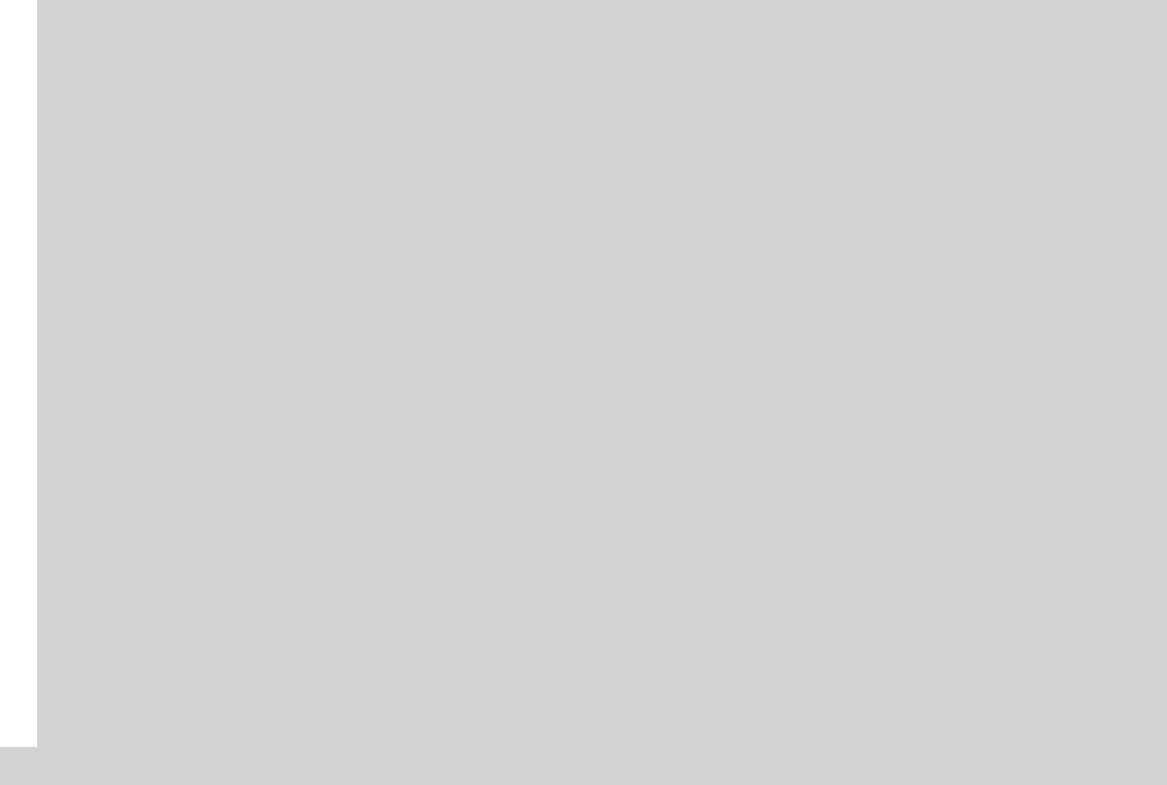
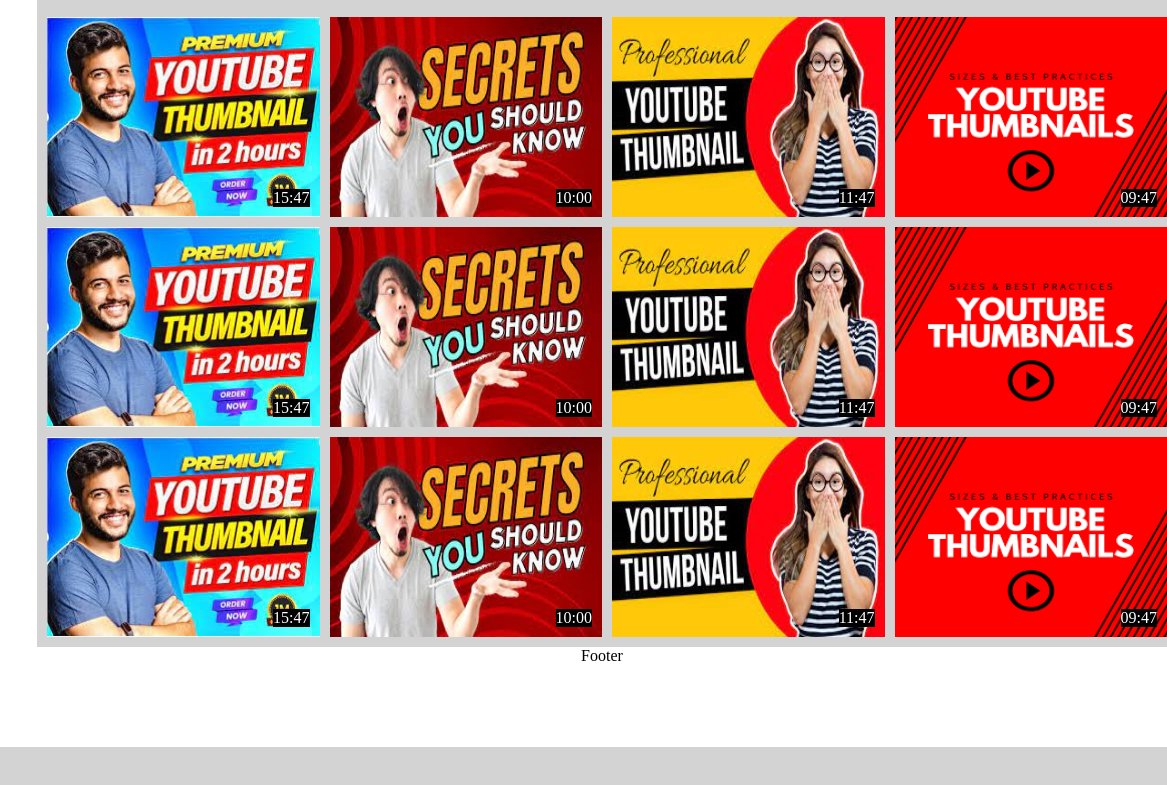
Before and after one commit to partho-dev/Websites, a plain HTML site: page YouTube-sidebar/YouTube-side.html in a window 1280 px wide. Shown: the part 53-838 px from the top of the page, 113-1280 px from the left. Drawn offline with Linux system fonts and the light colour scheme.

Commit message:
Added the YouTube Home page development

```diff
--- a/YouTube-sidebar/YouTube-side.css
+++ b/YouTube-sidebar/YouTube-side.css
@@ -1,9 +1,9 @@
 body{
-    height: 2000px;
+    height: 1000px;
     margin: 0;
     background-color: lightgray;
-    margin-top: 75px;
-    margin-left: 250px;
+    margin-top: 70px;
+    margin-left: 160px;
 
 }
 
@@ -20,6 +20,7 @@
     flex-direction: row;
     justify-content: space-between;
     background-color: #fff;
+    z-index: 1;
 }
 
 .left-section{
@@ -166,3 +167,45 @@
     font-weight: 700;
 
 }
+
+
+                /* Body Video section  */
+
+.video-section{
+    display: grid;
+    grid-template-columns: 1fr 1fr 1fr 1fr;
+    /* background-color: lightpink; */
+    column-gap: 10px;
+    row-gap: 10px;
+}
+
+.individual-video{
+    height: 200px;
+    background-color: lightblue;
+    position: relative;
+}
+
+.video-duration{
+    background-color: black;
+    color: white;
+    position: absolute;
+    right: 10px;
+    bottom: 10px;
+}
+
+.video-thumbnails{
+    width: 100%;
+    height: 100%;
+}
+
+/* Footer  */
+
+.footer{
+    position: fixed;
+    bottom: 0;
+    left: 150px;
+    right: 0;
+    background-color: white;
+    height: 100px;
+    text-align: center;
+}
--- a/YouTube-sidebar/YouTube-side.html
+++ b/YouTube-sidebar/YouTube-side.html
@@ -34,6 +34,48 @@
         </div>
     </div>
 
+    <div class="video-section">
+        <div class="individual-video"> <img class="video-thumbnails" src="../assets/thumbnail/YT-Thumbnail.jpeg" alt="">
+            <div class="video-duration"> 15:47 </div>
+        </div>
+        <div class="individual-video"> <img class="video-thumbnails" src="../assets/thumbnail/YT-Thumbnail-1.jpeg" alt="">
+            <div class="video-duration"> 10:00 </div>
+        </div>
+        <div class="individual-video"> <img class="video-thumbnails" src="../assets/thumbnail/YT-Thumbnail-2.jpeg" alt="">
+            <div class="video-duration"> 11:47 </div>
+        </div>
+        <div class="individual-video"> <img class="video-thumbnails" src="../assets/thumbnail/YT-Thumbnail-3.png" alt="">
+            <div class="video-duration"> 09:47 </div>
+        </div>
+
+        <div class="individual-video"> <img class="video-thumbnails" src="../assets/thumbnail/YT-Thumbnail.jpeg" alt="">
+            <div class="video-duration"> 15:47 </div>
+        </div>
+        <div class="individual-video"> <img class="video-thumbnails" src="../assets/thumbnail/YT-Thumbnail-1.jpeg" alt="">
+            <div class="video-duration"> 10:00 </div>
+        </div>
+        <div class="individual-video"> <img class="video-thumbnails" src="../assets/thumbnail/YT-Thumbnail-2.jpeg" alt="">
+            <div class="video-duration"> 11:47 </div>
+        </div>
+        <div class="individual-video"> <img class="video-thumbnails" src="../assets/thumbnail/YT-Thumbnail-3.png" alt="">
+            <div class="video-duration"> 09:47 </div>
+        </div>
+
+        <div class="individual-video"> <img class="video-thumbnails" src="../assets/thumbnail/YT-Thumbnail.jpeg" alt="">
+            <div class="video-duration"> 15:47 </div>
+        </div>
+        <div class="individual-video"> <img class="video-thumbnails" src="../assets/thumbnail/YT-Thumbnail-1.jpeg" alt="">
+            <div class="video-duration"> 10:00 </div>
+        </div>
+        <div class="individual-video"> <img class="video-thumbnails" src="../assets/thumbnail/YT-Thumbnail-2.jpeg" alt="">
+            <div class="video-duration"> 11:47 </div>
+        </div>
+        <div class="individual-video"> <img class="video-thumbnails" src="../assets/thumbnail/YT-Thumbnail-3.png" alt="">
+            <div class="video-duration"> 09:47 </div>
+        </div>
+
+    </div>
+
     <div class="side-bar" >
         <div class="side-icons"><img src="../assets/home.svg" alt="home"> <div> Home </div> </div>
         <div class="side-icons"> <img src="../assets/explore.svg" alt="explore"> <div> Explore </div> </div>
@@ -42,5 +84,7 @@
         <div class="side-icons"> <img src="../assets/youtube-music.svg" alt="youtube-music"> <div> YouTube Music </div> </div>
         <div class="side-icons"> <img src="../assets/library.svg" alt="library"> <div> Library </div> </div>
     </div>
+
+    <div class="footer"> Footer </div>
 </body>
 </html>
```
Also changed, not shown: assets/thumbnail/YT-Thumbnail-1.jpeg (added), assets/thumbnail/YT-Thumbnail-2.jpeg (added), assets/thumbnail/YT-Thumbnail-3.png (added), assets/thumbnail/YT-Thumbnail.jpeg (added), 1 other file.
